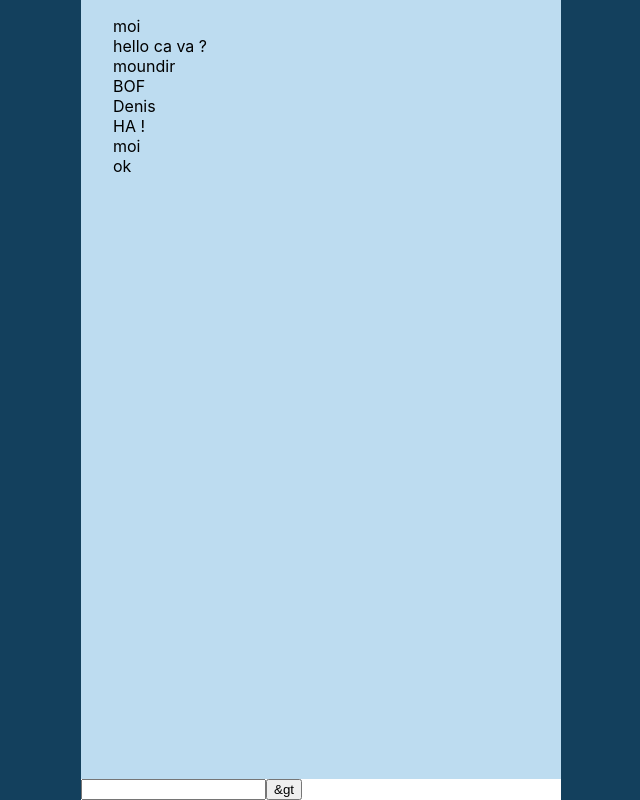
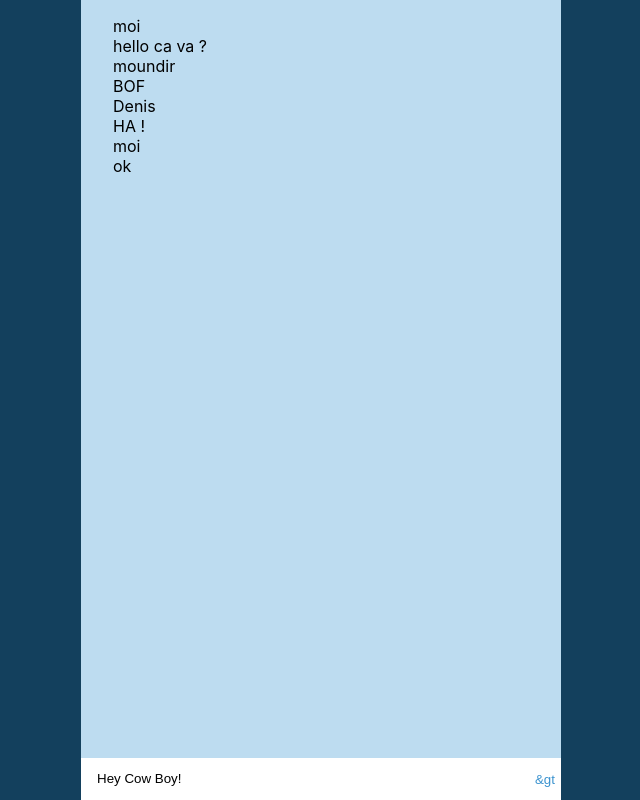
Before and after one commit to VinceBmmrt/react-redux-chat-sandbox, a React (Vite) app: page / in a window 1280 px wide. Shown: the whole page, without its empty margins (319-959 px from the left). Built offline with nearby package versions, Linux system fonts and the light colour scheme.

Commit message:
modification de input lors du onchange

```diff
--- a/src/components/Form/Form.scss
+++ b/src/components/Form/Form.scss
@@ -10,9 +10,9 @@
     height: 2.5rem;
     padding: 0 1rem;
     outline: none;
-
+    border-bottom: 2px solid transparent;
     &:focus {
-      border-bottom: 2px solid v.$text-blue;
+      border-bottom-color: v.$text-blue;
       color: v.$text-blue;
     }
   }
--- a/src/components/Form/Form.tsx
+++ b/src/components/Form/Form.tsx
@@ -1,10 +1,30 @@
+import { ChangeEvent } from 'react';
+import { useAppSelector, useAppDispatch } from '../../hooks/redux';
+import { changeInputValue } from '../../store/reducers/chat';
 import './Form.scss';
 
 function Form() {
+  // je veux émettre une intention a mon store quand l input change
+  const dispatch = useAppDispatch();
+
+  const inputValue = useAppSelector((state) => state.chat.inputValue);
+
+  const handleChangeInputValue = (event: ChangeEvent<HTMLInputElement>) => {
+    const newValue = event.target.value;
+    // j'emet l intention de changer la valeur de mon input avec la nouvelle valeur
+    dispatch(changeInputValue(newValue));
+  };
   return (
     <form className="form">
-      <input type="text" className="form_input" />
-      <button type="submit">&gt</button>
+      <input
+        type="text"
+        className="form__input"
+        value={inputValue}
+        onChange={handleChangeInputValue}
+      />
+      <button type="submit" className="form__button">
+        &gt
+      </button>
     </form>
   );
 }
--- a/src/store/reducers/chat.ts
+++ b/src/store/reducers/chat.ts
@@ -1,4 +1,4 @@
-import { createSlice } from '@reduxjs/toolkit';
+import { createSlice, PayloadAction } from '@reduxjs/toolkit';
 
 type Message = {
   id: string;
@@ -8,6 +8,7 @@ type Message = {
 
 type ChatState = {
   messages: Message[];
+  inputValue: string;
 };
 
 const initialState: ChatState = {
@@ -21,12 +22,17 @@ const initialState: ChatState = {
     },
     { id: crypto.randomUUID(), author: 'moi', content: 'ok' },
   ],
+  inputValue: 'Hey Cow Boy!',
 };
 
 const chatSlice = createSlice({
   name: 'chat',
   initialState,
-  reducers: {},
+  reducers: {
+    changeInputValue: (state, action: PayloadAction<string>) => {
+      state.inputValue = action.payload;
+    },
+  },
 });
-
+export const { changeInputValue } = chatSlice.actions;
 export default chatSlice.reducer;
```
